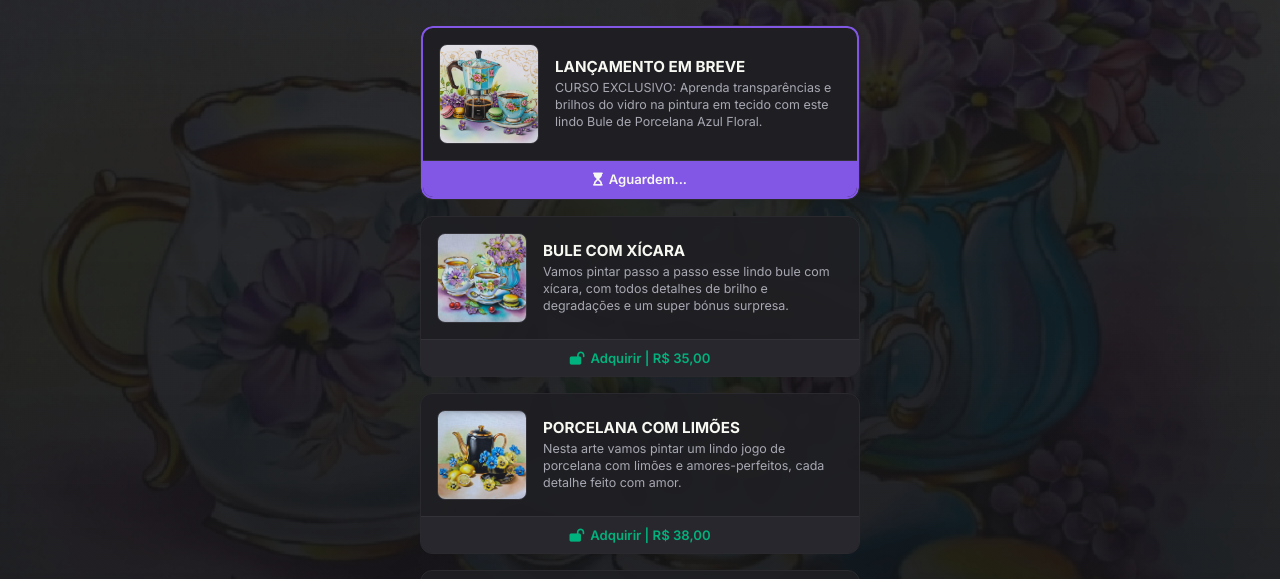
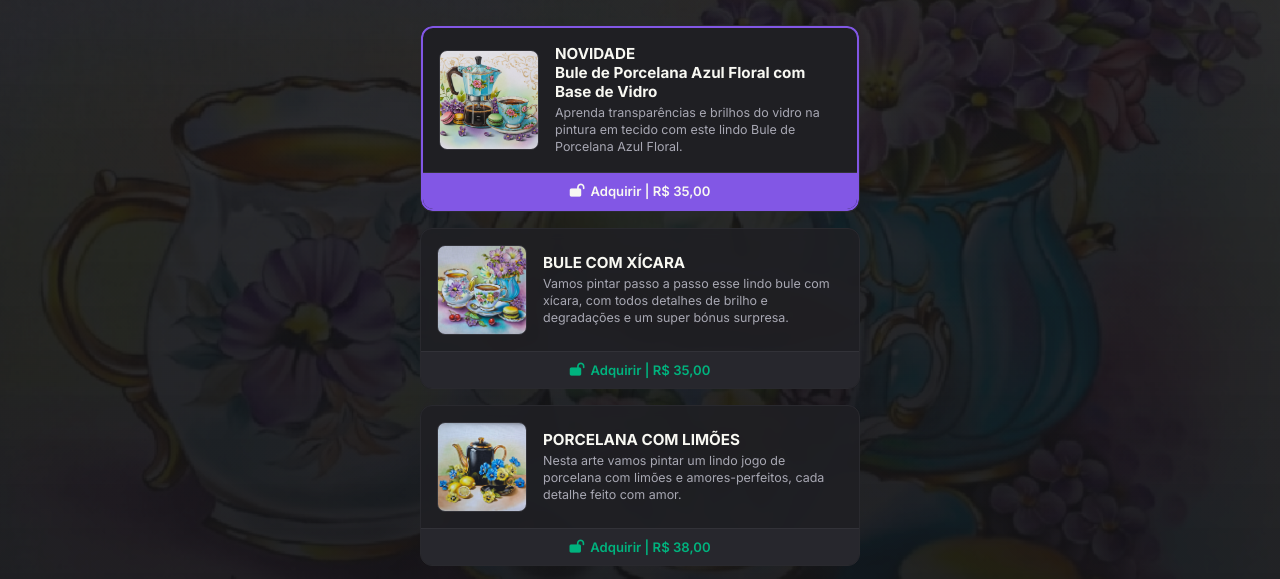
Before and after one commit to artcurso/emiliacristina, a plain HTML site: page index.html in a window 1280 px wide. Shown: the part 205-784 px from the top of the page. Drawn offline with Linux system fonts and the light colour scheme.

Commit message:
Update index.html

```diff
--- a/index.html
+++ b/index.html
@@ -257,12 +257,12 @@
                 <div class="course-content">
                     <img src="img/banner_bule.png" alt="Bule de Porcelana Azul Floral com Base de Vidro" class="course-image" loading="lazy">
                     <div class="course-info">
-                        <span class="course-title">LANÇAMENTO EM BREVE</span>
-                        <span class="course-description">CURSO EXCLUSIVO: Aprenda transparências e brilhos do vidro na pintura em tecido com este lindo Bule de Porcelana Azul Floral.</span>
+                        <span class="course-title">NOVIDADE<p>Bule de Porcelana Azul Floral com Base de Vidro</p></span>
+                        <span class="course-description">Aprenda transparências e brilhos do vidro na pintura em tecido com este lindo Bule de Porcelana Azul Floral.</span>
                     </div>
                 </div>
                 <div class="course-action">
-                    <i class="fa-solid fa-hourglass-start"></i> Aguardem...
+                    <i class="fa-solid fa-lock-open"></i> Adquirir | R$ 35,00
                 </div>
             </div>
 
```
